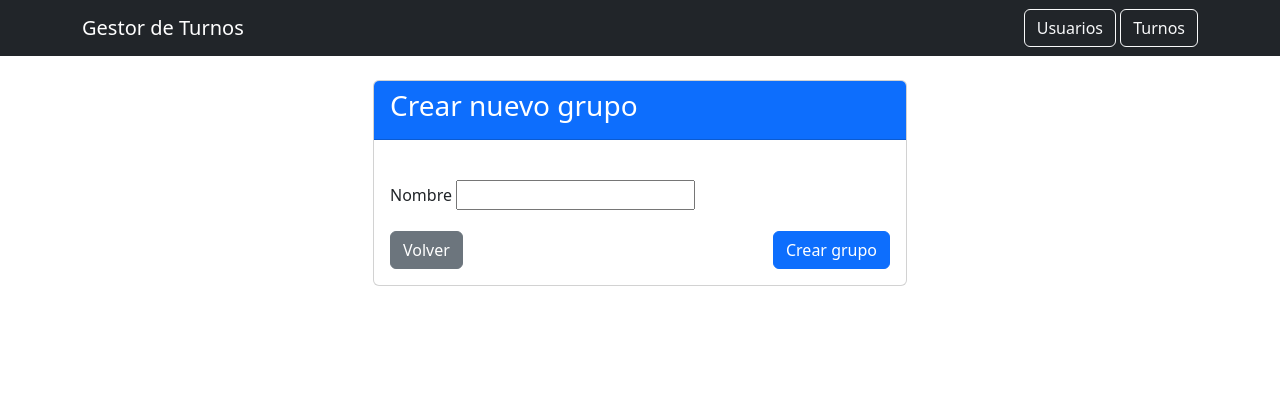
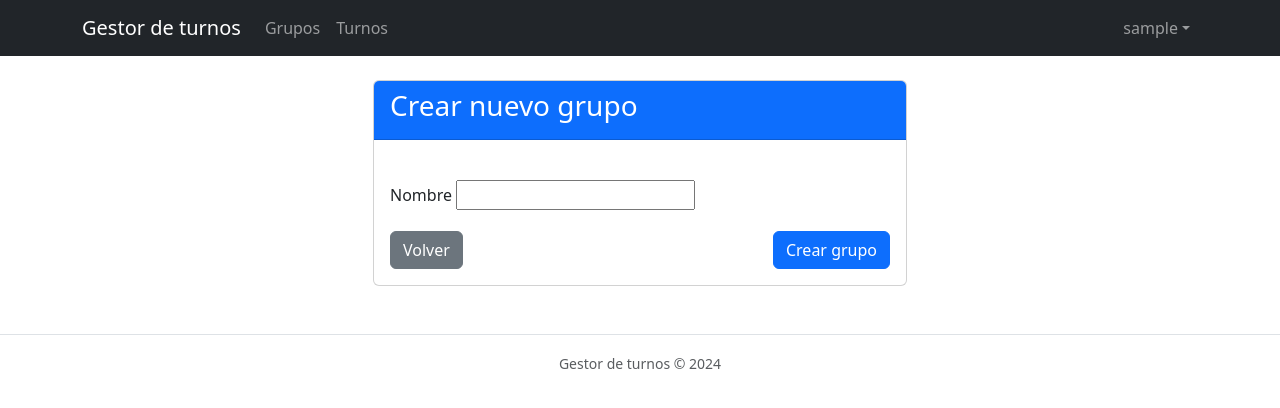
Before and after one commit to ivansosabz/administrador-turnos, a Django app: page /grupos/crear/ in a window 1280 px wide. Shown: the top 408 px of the page. Run offline with Django 5.2, Linux system fonts and the light colour scheme; the visitor is signed in with stand-in values (Sample User, id 1).

Commit message:
refactor: modificacion del base.html y eliminar.html

```diff
--- a/templates/grupos/eliminar.html
+++ b/templates/grupos/eliminar.html
@@ -15,8 +15,8 @@
                     <form method="post" class="mt-4">
                         {% csrf_token %}
                         <div class="d-flex justify-content-between">
-                            <a href="{% url 'grupo' %}" class="btn btn-secondary">Cancelar</a>
-                            <button type="submit" class="btn btn-danger">Eliminar</button>
+                            <a href="{% url 'grupo' %}" class="btn btn-secondary form-control">Cancelar</a>
+                            <button type="submit" class="btn btn-danger form-control">Eliminar</button>
                         </div>
                     </form>
                 </div>
--- a/templates/layouts/base.html
+++ b/templates/layouts/base.html
@@ -1,6 +1,6 @@
 {% load static %}
 <!DOCTYPE html>
-<html lang="en">
+<html lang="es">
 <head>
     <meta charset="UTF-8">
     <meta name="viewport" content="width=device-width, initial-scale=1.0">
@@ -18,23 +18,71 @@
     {% block styles %}{% endblock %}
 </head>
 <body>
-    <!-- Navbar: barra de navegación -->
-    <nav class="navbar navbar-dark bg-dark">
+    {# barra de navegación #}
+    <nav class="navbar navbar-dark bg-dark navbar-expand-lg mb-4">
         <div class="container">
-            <a class="navbar-brand" href="/">Gestor de Turnos</a>
-            <!-- enlaces de navegación -->
-            <div>
-                <a href="/" class="btn btn-outline-light">Usuarios</a>
-                <a href="/" class="btn btn-outline-light">Turnos</a>
+            <a class="navbar-brand" href="#">Gestor de turnos</a>
+            {# boton de hamburguesa para mobile #}
+            <button class="navbar-toggler" type="button" data-bs-toggle="collapse" data-bs-target="#navbarMain"> {# data-bs-... ? #}
+                <span class="navbar-toggler-icon"></span>
+            </button>
+            {# menu que se colapsa para mobile #}
+            <div class="collapse navbar-collapse" id="navbarMain">
+                <ul class="navbar-nav me-auto mb-2 mb-lg-0">
+                    <li class="nav-item">
+                        <a class="nav-link" href="{% url 'grupo' %}">Grupos</a>
+                    </li>
+                    <li class="nav-item">
+                        <a class="nav-link" href="#">Turnos</a>
+                    </li>
+                </ul>
+                {# menú de usuarios #}
+                <ul class="navbar-nav">
+                    {% if user.is_authenticated %}
+                        <li class="nav-item dropdown">
+                            <a class="nav-link dropdown-toggle" href="#" data-bs-toggle="dropdown">{{ user.username }}</a> {# clases y el data-bs-... ? #}
+                            <ul class="dropdown-menu dropdown-menu-end"> {# clase? #}
+                                <li><a class="dropdown-item" href="#">Mi perfil</a></li>
+                                <li><hr class="dropdown-divider"></li>
+                                <li>
+                                    <form method="post" action="{% url 'logout' %}">
+                                        {% csrf_token %}
+                                        <button type="submit" class="dropdown-item text-danger">Cerrar sesión</button>
+                                    </form>
+                                </li>
+                            </ul>
+                        </li>
+                    {% else %}
+                        <li class="nav-item"><a class="nav-link" href="{% url 'login' %}">Iniciar sesión</a></li>
+                    {% endif %}
+                </ul>
             </div>
         </div>
     </nav>
-    <!-- Contenido -->
-    <div class="container mt-4">
+    {# mensajes de alertas #}
+    {% if messages %}
+    	<div class="container">
+            {% for message in messages %}
+            	<div class="alert alert-{{ message.tags }} alert-dismissible fade show" role="alert">{#  clases y data-bs-... ? #}
+                    {{ message }}
+                    <button type="button" class="btn-close" data-bs-dismiss="alert"></button> {# data-bs-... ? #}
+                </div>
+            {% endfor %}
+        </div>
+    {% endif %}
+    {# contenido principal #}
+    <main class="container mt-3">
         {% block content %}{% endblock %}
-    </div>
-
-    <!-- Bootstrap JS -->
+    </main>
+    {# footer #}
+    <footer class="text-center text-muted mt-5 py-3 border-top"> {# clases? #}
+        <div class="container">
+            <small>Gestor de turnos &copy; 2024</small>
+        </div>
+    </footer>
+    {# scripts #}
     <script src="https://cdn.jsdelivr.net/npm/bootstrap@5.3.2/dist/js/bootstrap.bundle.min.js"></script>
+    <script src="{% static 'js/base.js' %}"></script>
+    {% block scripts %}{% endblock %}
 </body>
 </html>
```
